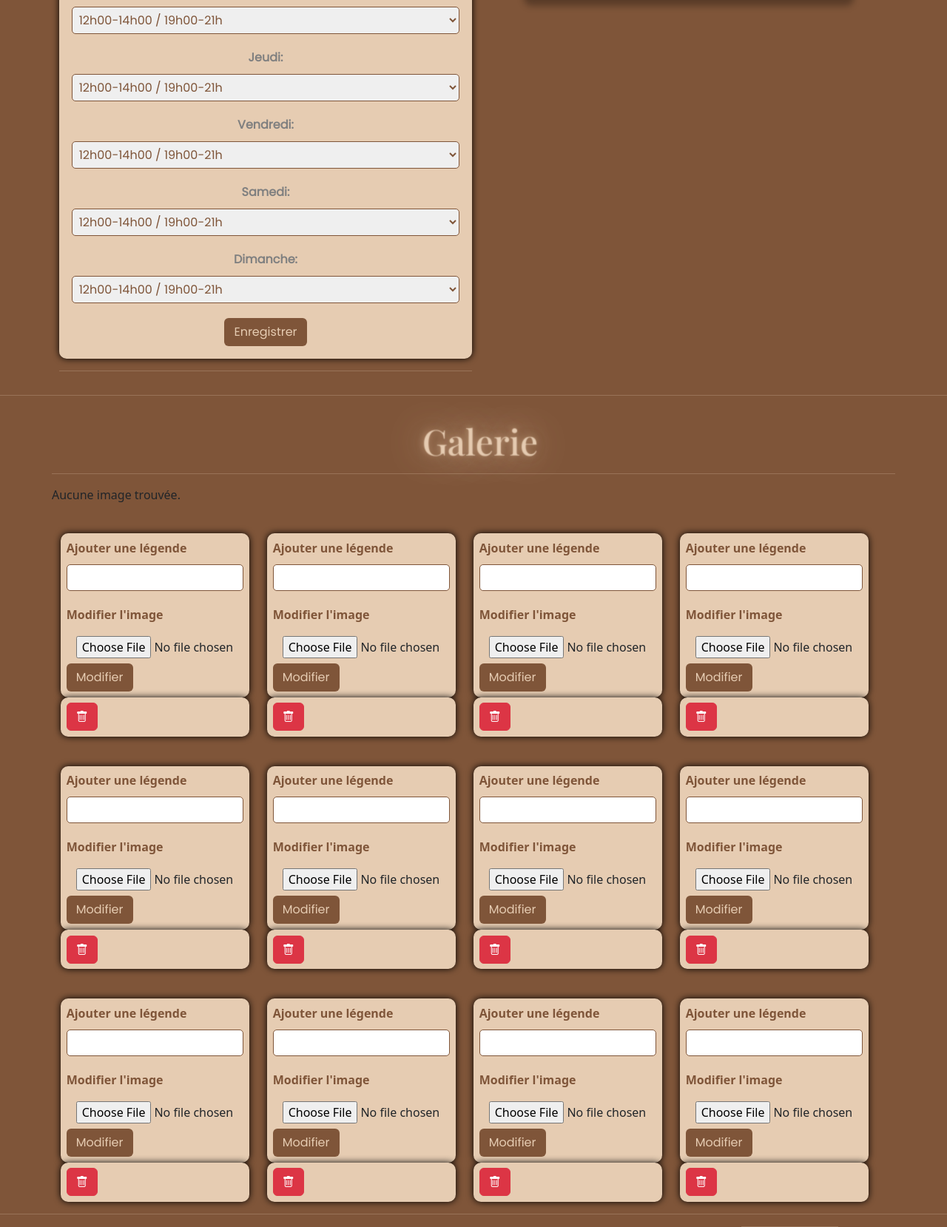
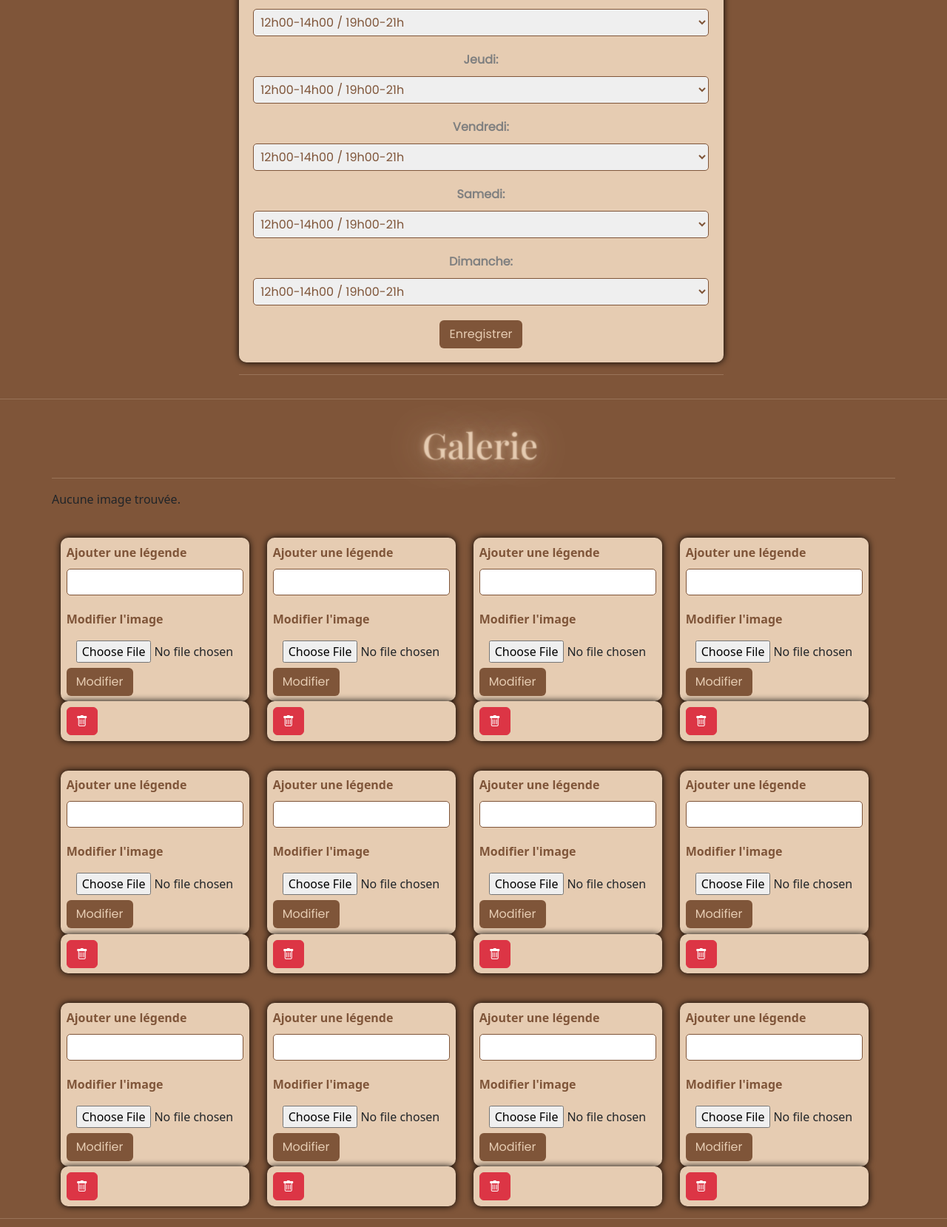
Before and after one commit to fromentchloe/ECF_quai_antique, a PHP site: page /index.php in a window 1280 px wide. Shown: the part 2062-3721 px from the top of the page at 74% size. Run offline with PHP 8.4, Linux system fonts and the light colour scheme; the visitor is signed in with stand-in values (Sample User, id 1); data that the repository does not hold is empty; some web fonts are replaced.

Commit message:
[bug]bugfix about connection

```diff
--- a/views/navbar.php
+++ b/views/navbar.php
@@ -51,7 +51,7 @@
         } else {
     ?>
             <a class="contactbtn p-2  rounded" id="login-button">
-                <button type="button" class="btn" id="open-login-modal" >Se connecter</button>
+                <button type="button" class="btn" id="open-login-modal" >Se connecter / s'inscrire</button>
             </a>
             <?php
             }
--- a/views/schedule.php
+++ b/views/schedule.php
@@ -1,10 +1,9 @@
-
-<div class="schedule_group container " id="schedule">
-  <div class="row">
-    <div class="right-to-left col-md-6">
+<div class="schedule_group container" id="schedule">
+  <div class="row justify-content-center">
+    <div class="right-to-left col-md-7">
       <hr class="custom-hr">
       <h4 class="title mt-5">Horaires d'ouverture</h4>
-      <i class="bi bi-clock" style="font-size: 3em"></i><br>
+      <i class="bi bi-clock" style="font-size: 3em;"></i><br>
 
       <?php if (isset($_SESSION['user_is_admin']) && $_SESSION['user_is_admin'] === '1') { ?>
         <?php
@@ -26,7 +25,7 @@
             $label = ucfirst($day);
             $value = $row[$day] ?? $defaultValues[$day];
           ?>
-          <label style="color: gray" for="<?php echo $day; ?>"><?php echo $label; ?>:</label>
+            <label style="color: gray;" for="<?php echo $day; ?>"><?php echo $label; ?>:</label>
             <select name="<?php echo $day; ?>" id="<?php echo $day; ?>">
               <option value="Fermé"<?php echo ($value === 'Fermé') ? ' selected' : ''; ?>>Fermé</option>
               <option value="12h00-14h00 / 19h00-21h"<?php echo ($value === '12h00-14h00 / 19h00-21h') ? ' selected' : ''; ?>>12h00-14h00 / 19h00-21h</option>
@@ -57,22 +56,23 @@
 
         <?php
           echo 'Semaine du ' . date('d/m/Y') . ' au ' . date('d/m/Y', strtotime('+7 days')) . '<br>';
-
         ?>
         <ul class="schedule_list">
           <?php foreach ($days as $day) {
             $label = ucfirst($day);
             $value = $row[$day] ?? $defaultValues[$day];
           ?>
-            <li class="p-1"><span class="fw-bold"><?php echo $label; ?> :</span> <?php echo $value; ?></li>
+            <li class="p-1"><span class="fw-bold"><?php echo $label; ?>:</span> <?php echo $value; ?></li>
           <?php } ?>
         </ul>
       <?php } ?>
       <hr>
     </div>
-    <div class="col-md-6 mt-5">
+    <?php if (!isset($_SESSION['user_is_admin']) || $_SESSION['user_is_admin'] !== '1') { ?>
+      <div class="col-md-5 mt-5">
         <iframe class="left-to-right cart" src="https://www.google.com/maps/embed?pb=!1m18!1m12!1m3!1d2792.7954949734085!2d5.910375076219897!3d45.574550971075915!2m3!1f0!2f0!3f0!3m2!1i1024!2i768!4f13.1!3m3!1m2!1s0x478ba85be9f4b0c1%3A0x995a84690c36dd5f!2s552%20Rue%20Nicolas%20Parent%2C%2073000%20Chamb%C3%A9ry!5e0!3m2!1sfr!2sfr!4v1682517371194!5m2!1sfr!2sfr" width="80%" height="400" allowfullscreen="" loading="lazy" referrerpolicy="no-referrer-when-downgrade"></iframe>
       </div>
+    <?php } ?>
   </div>
 </div>
 <hr>
```
Also changed, not shown: signup_process.php (+4 -6 lines). Lines whose indentation alone changed are shown as unchanged.
